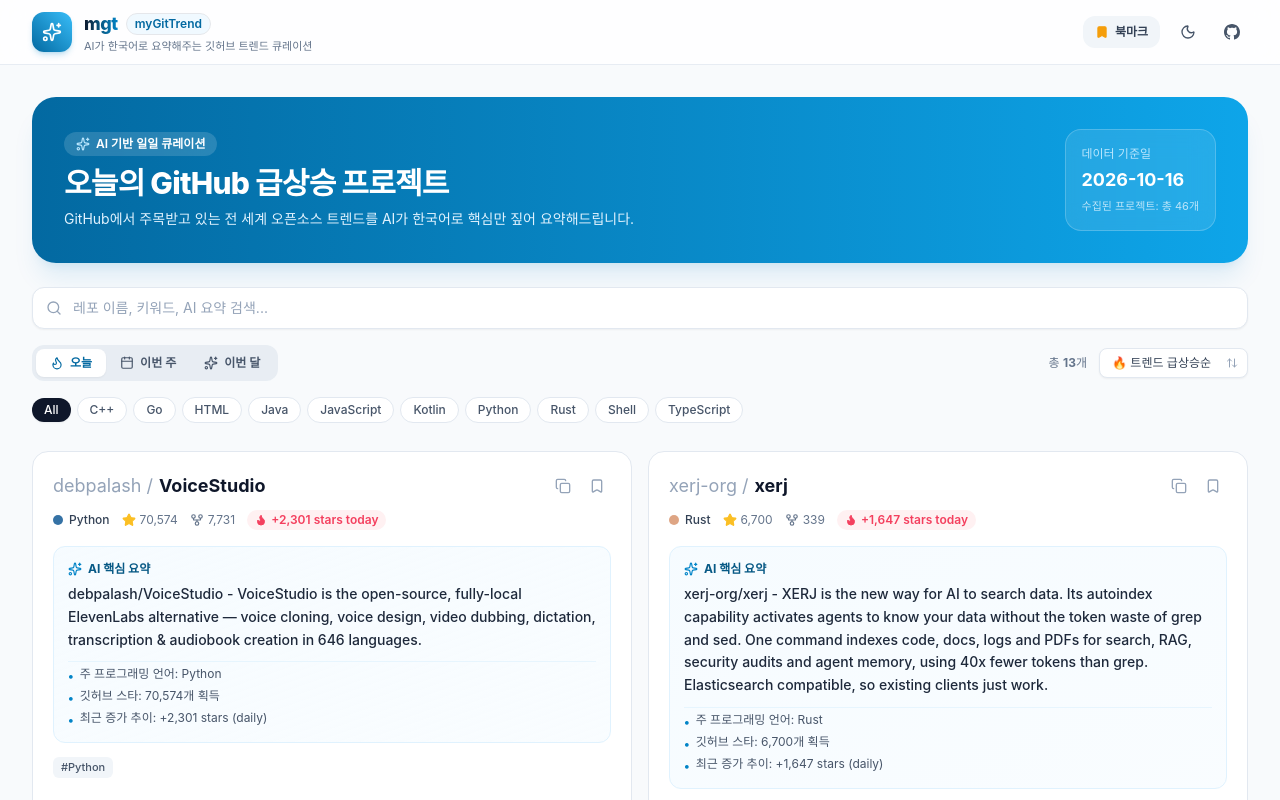
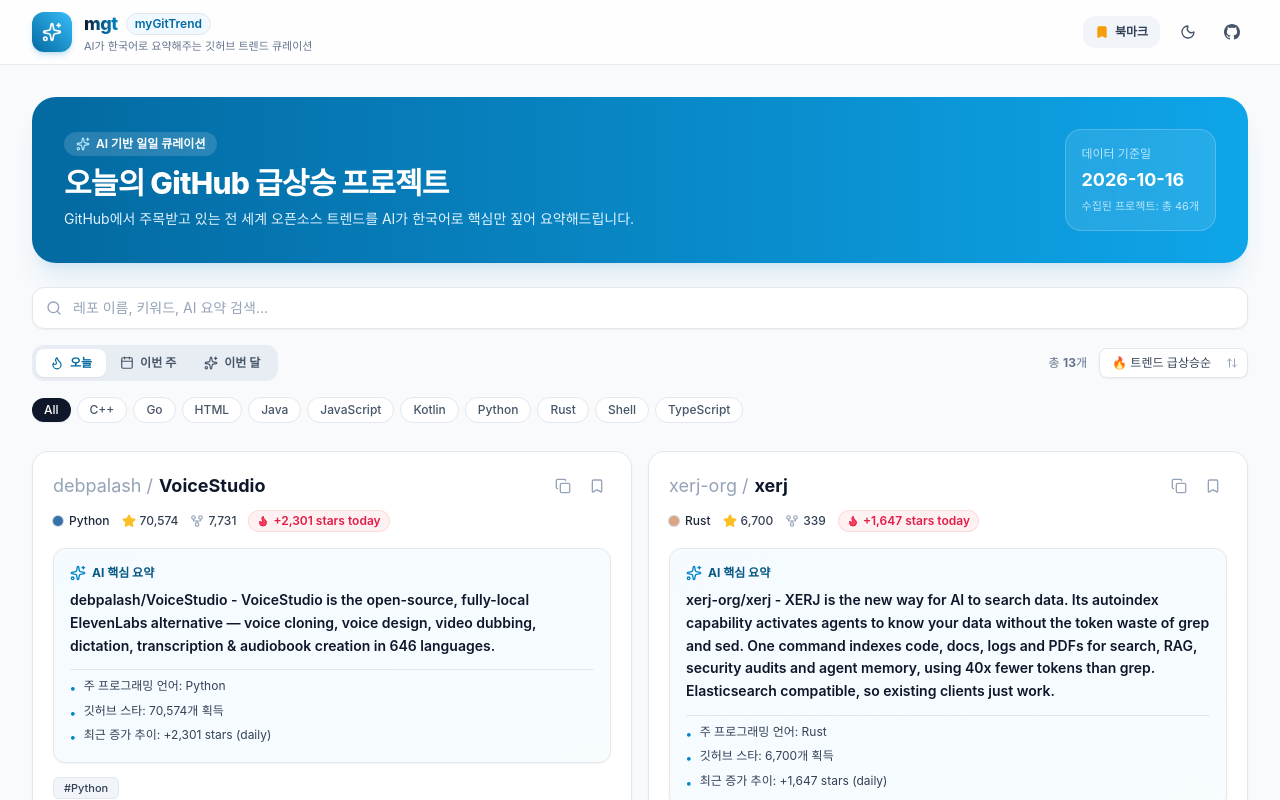
Before and after one commit to yusulike/myGitTrend, a React (Vite) app: page / in a window 1280 px wide. Shown: the top 800 px of the page. Built offline with nearby package versions, Linux system fonts and the light colour scheme.

Commit message:
style: improve dark mode card contrast and typography readability

```diff
--- a/src/components/BookmarkDrawer.tsx
+++ b/src/components/BookmarkDrawer.tsx
@@ -84,27 +84,27 @@ export function BookmarkDrawer({
               items.map((item) => (
                 <div
                   key={item.id}
-                  className="p-3.5 rounded-xl border border-slate-200 dark:border-slate-800 bg-slate-50/50 dark:bg-slate-800/40 hover:bg-slate-50 dark:hover:bg-slate-800 transition-all flex items-start justify-between gap-3 group"
+                  className="p-3.5 rounded-xl border border-slate-200 dark:border-slate-700/80 bg-slate-50 dark:bg-slate-800/80 hover:bg-slate-100 dark:hover:bg-slate-800 transition-all flex items-start justify-between gap-3 group"
                 >
                   <div className="min-w-0 flex-1">
                     <a
                       href={item.url}
                       target="_blank"
                       rel="noopener noreferrer"
-                      className="text-sm font-semibold text-slate-900 dark:text-slate-100 hover:text-brand-500 dark:hover:text-brand-400 flex items-center gap-1.5 break-all"
+                      className="text-sm font-bold text-slate-900 dark:text-white hover:text-brand-500 dark:hover:text-sky-400 flex items-center gap-1.5 break-all"
                     >
                       <span>{item.id}</span>
                       <ExternalLink className="w-3 h-3 text-slate-400 opacity-0 group-hover:opacity-100 transition-opacity" />
                     </a>
-                    <p className="text-xs text-slate-600 dark:text-slate-400 mt-1 line-clamp-2">
+                    <p className="text-xs font-medium text-slate-700 dark:text-slate-200 mt-1 line-clamp-2">
                       {item.summaryKo}
                     </p>
-                    <div className="flex items-center gap-2 mt-2 text-[11px] text-slate-400">
-                      <span className="font-medium text-slate-600 dark:text-slate-300">
+                    <div className="flex items-center gap-2 mt-2 text-[11px] text-slate-500 dark:text-slate-400">
+                      <span className="font-semibold text-slate-800 dark:text-slate-200">
                         {item.language}
                       </span>
                       <span>•</span>
-                      <span className="flex items-center gap-0.5">
+                      <span className="flex items-center gap-0.5 font-medium text-slate-700 dark:text-slate-300">
                         <Star className="w-3 h-3 text-amber-400 fill-amber-400" />
                         {item.stars.toLocaleString()}
                       </span>
--- a/src/components/RepoCard.tsx
+++ b/src/components/RepoCard.tsx
@@ -61,7 +61,7 @@ export function RepoCard({
   const langColor = LANGUAGE_COLORS[item.language] || '#94a3b8';
 
   return (
-    <article className="group bg-white dark:bg-slate-900 border border-slate-200 dark:border-slate-800 rounded-2xl p-5 hover:border-brand-500/50 dark:hover:border-brand-500/50 hover:shadow-xl hover:shadow-brand-500/5 transition-all flex flex-col justify-between">
+    <article className="group bg-white dark:bg-slate-900 border border-slate-200 dark:border-slate-700/80 rounded-2xl p-5 hover:border-brand-500/50 dark:hover:border-sky-500/60 shadow-sm dark:shadow-md dark:shadow-black/20 hover:shadow-xl hover:shadow-brand-500/5 transition-all flex flex-col justify-between">
       <div>
         {/* Header row: Owner/Repo + Quick Actions */}
         <div className="flex items-start justify-between gap-3 mb-2.5">
@@ -70,9 +70,9 @@ export function RepoCard({
               href={item.url}
               target="_blank"
               rel="noopener noreferrer"
-              className="group-hover:text-brand-600 dark:group-hover:text-brand-400 font-bold text-base sm:text-lg text-slate-900 dark:text-slate-100 flex items-center gap-1.5 break-all transition-colors"
+              className="group-hover:text-brand-600 dark:group-hover:text-sky-400 font-bold text-base sm:text-lg text-slate-900 dark:text-white flex items-center gap-1.5 break-all transition-colors"
             >
-              <span className="text-slate-400 dark:text-slate-500 font-normal">
+              <span className="text-slate-400 dark:text-slate-400 font-normal">
                 {item.owner} /
               </span>
               <span>{item.repo}</span>
@@ -84,7 +84,7 @@ export function RepoCard({
             {/* Clone URL Copy */}
             <button
               onClick={handleCopyClone}
-              className="p-1.5 rounded-lg text-slate-400 hover:text-slate-700 dark:hover:text-slate-200 hover:bg-slate-100 dark:hover:bg-slate-800 transition-colors"
+              className="p-1.5 rounded-lg text-slate-400 hover:text-slate-700 dark:text-slate-400 dark:hover:text-slate-200 hover:bg-slate-100 dark:hover:bg-slate-800 transition-colors"
               title="git clone 명령어 복사"
             >
               {copied ? (
@@ -99,7 +99,7 @@ export function RepoCard({
               onClick={() => onToggleBookmark(item.id)}
               className={`p-1.5 rounded-lg transition-colors ${
                 isBookmarked
-                  ? 'text-amber-500 bg-amber-50 dark:bg-amber-950/40'
+                  ? 'text-amber-500 bg-amber-50 dark:bg-amber-950/60'
                   : 'text-slate-400 hover:text-amber-500 hover:bg-slate-100 dark:hover:bg-slate-800'
               }`}
               title={isBookmarked ? '북마크 제거' : '북마크 추가'}
@@ -112,29 +112,29 @@ export function RepoCard({
         </div>
 
         {/* Stats & Language Row */}
-        <div className="flex flex-wrap items-center gap-3 text-xs text-slate-500 dark:text-slate-400 mb-4">
+        <div className="flex flex-wrap items-center gap-3 text-xs text-slate-600 dark:text-slate-300 mb-4">
           {item.language && (
-            <span className="flex items-center gap-1.5 font-medium text-slate-700 dark:text-slate-300">
+            <span className="flex items-center gap-1.5 font-medium text-slate-800 dark:text-slate-200">
               <span
-                className="w-2.5 h-2.5 rounded-full inline-block"
+                className="w-2.5 h-2.5 rounded-full inline-block ring-1 ring-slate-300 dark:ring-slate-700"
                 style={{ backgroundColor: langColor }}
               />
               {item.language}
             </span>
           )}
 
-          <span className="flex items-center gap-1">
+          <span className="flex items-center gap-1 font-medium text-slate-700 dark:text-slate-300">
             <Star className="w-3.5 h-3.5 text-amber-400 fill-amber-400" />
             {item.stars.toLocaleString()}
           </span>
 
-          <span className="flex items-center gap-1">
-            <GitFork className="w-3.5 h-3.5" />
+          <span className="flex items-center gap-1 font-medium text-slate-700 dark:text-slate-300">
+            <GitFork className="w-3.5 h-3.5 text-slate-400 dark:text-slate-400" />
             {item.forks.toLocaleString()}
           </span>
 
           {item.starsPeriod > 0 && (
-            <span className="flex items-center gap-1 font-semibold text-rose-500 dark:text-rose-400 bg-rose-50 dark:bg-rose-950/50 px-2 py-0.5 rounded-full">
+            <span className="flex items-center gap-1 font-semibold text-rose-600 dark:text-rose-300 bg-rose-50 dark:bg-rose-950/70 border border-rose-200/60 dark:border-rose-900/60 px-2 py-0.5 rounded-full">
               <Flame className="w-3 h-3 fill-rose-500" />
               +{item.starsPeriod.toLocaleString()} {periodLabel}
             </span>
@@ -142,23 +142,23 @@ export function RepoCard({
         </div>
 
         {/* AI Summary Highlight Box */}
-        <div className="bg-gradient-to-br from-brand-50/60 to-sky-50/40 dark:from-brand-950/30 dark:to-slate-900/40 border border-brand-100 dark:border-brand-900/50 rounded-xl p-3.5 mb-3.5">
-          <div className="flex items-center gap-1.5 text-brand-700 dark:text-brand-300 text-xs font-bold mb-1.5">
-            <Sparkles className="w-3.5 h-3.5 text-brand-500" />
+        <div className="bg-gradient-to-br from-brand-50/70 to-sky-50/50 dark:bg-slate-800/90 border border-brand-200/80 dark:border-sky-500/30 rounded-xl p-4 mb-3.5 shadow-sm">
+          <div className="flex items-center gap-1.5 text-brand-700 dark:text-sky-300 text-xs font-bold mb-2">
+            <Sparkles className="w-4 h-4 text-brand-500 dark:text-sky-400" />
             <span>AI 핵심 요약</span>
           </div>
-          <p className="text-sm font-medium text-slate-800 dark:text-slate-200 leading-relaxed mb-2.5">
+          <p className="text-sm font-semibold text-slate-900 dark:text-white leading-relaxed mb-3">
             {item.summaryKo}
           </p>
 
           {item.keyFeaturesKo && item.keyFeaturesKo.length > 0 && (
-            <ul className="space-y-1 pt-1 border-t border-brand-100/70 dark:border-brand-900/40">
+            <ul className="space-y-1.5 pt-2 border-t border-brand-200/60 dark:border-slate-700">
               {item.keyFeaturesKo.map((feat, idx) => (
                 <li
                   key={idx}
-                  className="text-xs text-slate-600 dark:text-slate-300 flex items-start gap-1.5"
+                  className="text-xs text-slate-700 dark:text-slate-200 flex items-start gap-2 leading-snug"
                 >
-                  <span className="text-brand-500 font-bold mt-0.5">•</span>
+                  <span className="text-brand-500 dark:text-sky-400 font-bold mt-0.5">•</span>
                   <span>{feat}</span>
                 </li>
               ))}
@@ -174,7 +174,7 @@ export function RepoCard({
                 key={tag}
                 type="button"
                 onClick={() => onTagClick?.(tag)}
-                className="text-[11px] font-medium px-2 py-0.5 rounded-md bg-slate-100 dark:bg-slate-800 text-slate-600 dark:text-slate-300 hover:bg-brand-50 dark:hover:bg-brand-950 hover:text-brand-600 dark:hover:text-brand-400 transition-colors"
+                className="text-[11px] font-medium px-2.5 py-0.5 rounded-md bg-slate-100 dark:bg-slate-800 border border-slate-200 dark:border-slate-700/80 text-slate-700 dark:text-slate-200 hover:bg-brand-50 dark:hover:bg-slate-700 hover:text-brand-600 dark:hover:text-white dark:hover:border-sky-400/60 transition-all"
               >
                 #{tag}
               </button>
@@ -184,10 +184,10 @@ export function RepoCard({
       </div>
 
       {/* Footer / Original Description Collapse */}
-      <div className="pt-2 border-t border-slate-100 dark:border-slate-800/80">
+      <div className="pt-2 border-t border-slate-100 dark:border-slate-800">
         <button
           onClick={() => setShowOriginal(!showOriginal)}
-          className="text-[11px] text-slate-400 hover:text-slate-600 dark:hover:text-slate-300 flex items-center gap-1 transition-colors"
+          className="text-[11px] text-slate-500 dark:text-slate-400 hover:text-slate-700 dark:hover:text-slate-200 flex items-center gap-1 transition-colors font-medium"
         >
           <span>원문 설명 {showOriginal ? '접기' : '보기'}</span>
           {showOriginal ? (
@@ -197,7 +197,7 @@ export function RepoCard({
           )}
         </button>
         {showOriginal && (
-          <p className="mt-1.5 text-xs text-slate-500 dark:text-slate-400 italic bg-slate-50 dark:bg-slate-800/50 p-2 rounded-lg">
+          <p className="mt-1.5 text-xs text-slate-600 dark:text-slate-300 italic bg-slate-50 dark:bg-slate-950/80 border border-slate-200 dark:border-slate-800 p-2.5 rounded-lg leading-relaxed">
             {item.description}
           </p>
         )}
```
